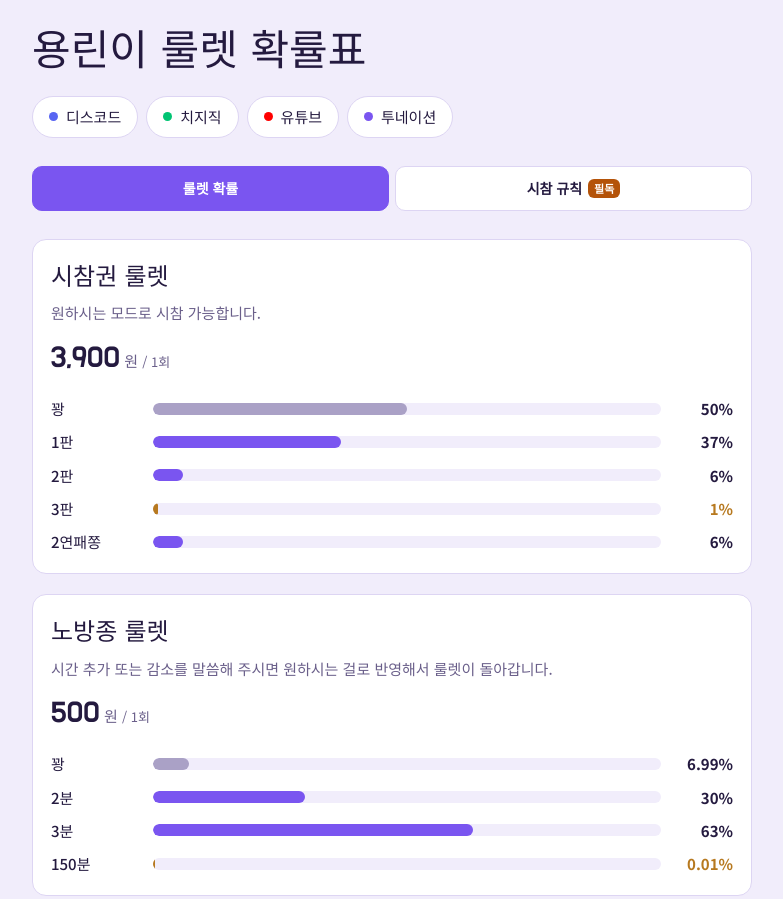
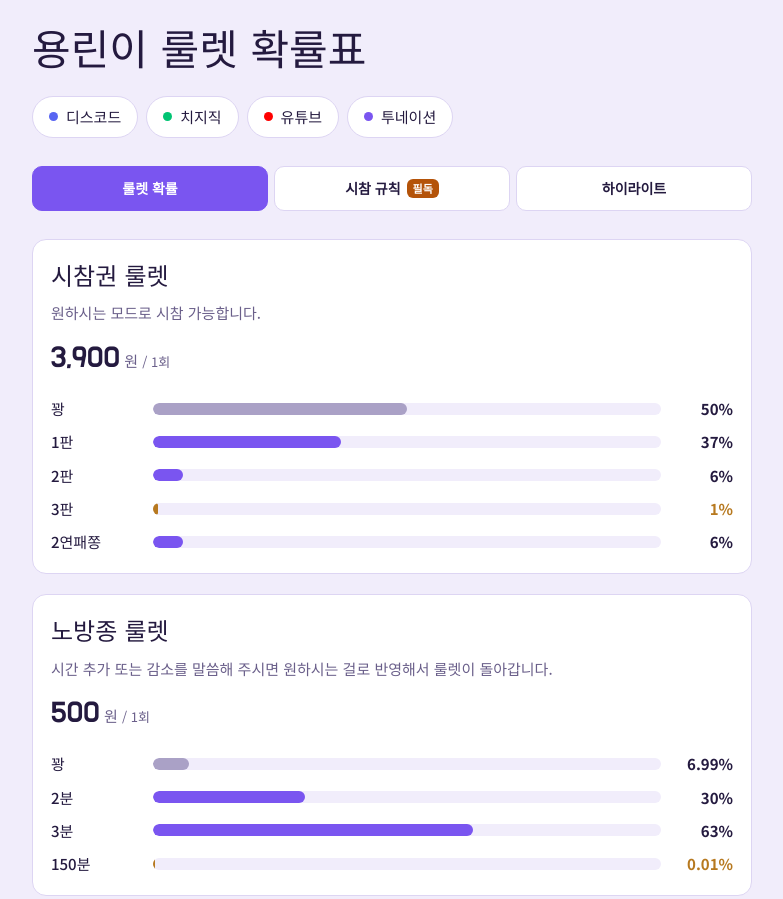
Before and after one commit to yonglin222/roulette-odds, a plain HTML site: page index.html in a window 1280 px wide. Shown: the top 899 px of the page, without its empty margins (248-1031 px from the left). Drawn offline with Linux system fonts and the light colour scheme.

Commit message:
시청자 페이지 갱신: 하이라이트 영상 추가

```diff
--- a/index.html
+++ b/index.html
@@ -121,7 +121,7 @@ button:focus-visible,input:focus-visible{outline:2px solid var(--accent);outline
 
 
     <nav class="lnk" id="lk" aria-label="바로가기"><a href="https://discord.gg/qP7RgRrHwA" target="_blank" rel="noopener noreferrer"><i style="background:#5865f2"></i>디스코드</a><a href="https://chzzk.naver.com/042244791150a7e8fec85f933679bbe3" target="_blank" rel="noopener noreferrer"><i style="background:#00c473"></i>치지직</a><a href="https://www.youtube.com/@yonglin_e" target="_blank" rel="noopener noreferrer"><i style="background:#ff0000"></i>유튜브</a><a href="https://toon.at/donate/yonglin" target="_blank" rel="noopener noreferrer"><i style="background:var(--accent)"></i>투네이션</a></nav>
-    <div class="tabs" role="tablist"><a href="#odds" data-tab="odds" role="tab" aria-selected="true">룰렛 확률</a><a href="#rules" data-tab="rules" role="tab" aria-selected="false">시참 규칙<span class="must">필독</span></a></div>
+    <div class="tabs" role="tablist"><a href="#odds" data-tab="odds" role="tab" aria-selected="true">룰렛 확률</a><a href="#rules" data-tab="rules" role="tab" aria-selected="false">시참 규칙<span class="must">필독</span></a><a href="#clips" data-tab="clips" role="tab" aria-selected="false">하이라이트</a></div>
     <main><div class="pnl" id="p-odds"><section class="card">
       <div><h2>시참권 룰렛</h2><p class="sub" style="margin:4px 0 0">원하시는 모드로 시참 가능합니다.</p>
         <div class="price"><b>3,900</b> 원 <span>/ 1회</span></div></div>
@@ -134,6 +134,7 @@ button:focus-visible,input:focus-visible{outline:2px solid var(--accent);outline
       <div class="pv" data-pv="1" style="display:contents"><div class="rows"><div class="row miss"><span class="nm">꽝</span><div class="bar"><i style="width:6.989999999999999%"></i></div><span class="pc">6.99%</span></div><div class="row "><span class="nm">2분</span><div class="bar"><i style="width:29.999999999999993%"></i></div><span class="pc">30%</span></div><div class="row "><span class="nm">3분</span><div class="bar"><i style="width:62.999999999999986%"></i></div><span class="pc">63%</span></div><div class="row rare"><span class="nm">150분</span><div class="bar"><i style="width:0.009999999999999998%"></i></div><span class="pc">0.01%</span></div></div>
     </div></section><section class="card"><div class="acct"><span class="acl">계좌 후원</span><div class="acn"><b id="acb">신한 110506583920</b><button type="button" id="cp">복사</button></div><span class="ach" id="ach">예금주 김용민</span><p class="gd" id="agd">입금하신 뒤 방송 채팅에 원하시는 룰렛(시참권 / 시간추가 / 시간감소)을 적어 주시면 바로 돌려드려요.<br>후원은 자율이고, 룰렛 결과는 방송에서 바로 공개해드립니다.</p></div>
     </section></div><div class="pnl" id="p-rules"><section class="card"><h2 id="rt">시참 규칙</h2><div id="rv" style="display:contents"><div class="rn">시참 전 반드시 읽어주세요!</div><p class="ri">함께 즐겁고 매너 있는 방송을 만들기 위한 시참 규칙입니다.<br>시참 신청 전 아래 내용을 반드시 필독해 주세요!</p><div class="rs"><h3>0. 시참 참여 안내</h3><ul class="rl"><li>'시참권 (3900치즈)' 사용을 통해서만 시참이 가능합니다.<small>(단, 지인/합방 및 특정 콘텐츠 진행 시에는 시참권 사용은 제한됩니다.)</small></li></ul></div><div class="rs"><h3>1. 필수 및 금지 규칙 (위반 시 경고 없이 제재)</h3><ul class="rl"><li>마이크 사용 필수 (음성 소통 불가 시 시참 불가)</li><li>과한 훈수, 지적, 불평불만, 억까, 정색 금지</li><li>팀원 및 적팀과의 분쟁 금지 (이상한 유저는 대응하지 마시고 차단해 주세요!)</li><li>과한 장난, 선 넘는 행동, 트롤링, 비매너 플레이 시 [즉시 영구 시참 불가]</li></ul></div><div class="rs"><h3>2. 방송 매너 및 홍보 제재 (필독!)</h3><ul class="rl"><li>닉네임 제재: '치지직', 'YouTube' 등 타 플랫폼 및 방송 관련 단어가 포함된 닉네임은 시참이 불가능 합니다.</li><li>방송 채팅창에서 합방 요청 하지 말아주세요<small>(합방을 원하시면 개인 디코로 연락주세요)</small></li></ul></div><div class="rs"><h3>3. 경쟁전 시참 규칙</h3><ul class="rl"><li>반드시 '본계정(가장 티어가 높은 본인 명의 계정)'으로만 시참 가능합니다. (부계정/남의계정 금지)</li><li>방장과 티어가 맞지 않는 분들은 경쟁전 시참은 불가능합니다. (티어를 맞추기 위한 부계정도 금지)</li></ul></div><div class="rs"><h3>4. 친목 방지 호칭 규칙</h3><p class="rp">시참 중 시청자 간 사적인 친목 방지를 위해 아래 호칭으로 불러주세요.</p><ul class="rl"><li>발로란트: 요원 이름 (예: 레이나님, 제트님)</li><li>방장은 자유롭게 부르셔도 됩니다!</li></ul></div><p class="ro">필독해 주셔서 감사합니다. 서로 존중하며 매너 있게 즐겜해요!</p></div>
+    </section></div><div class="pnl" id="p-clips"><section class="card"><h2>하이라이트</h2><div id="cv" style="display:contents"><div class="clips"><a class="clip" href="https://www.youtube.com/shorts/vQtpkvivGKI" target="_blank" rel="noopener noreferrer"><span class="th"><img src="https://i.ytimg.com/vi/vQtpkvivGKI/hqdefault.jpg" alt="" loading="lazy" onerror="this.remove()"><i class="pl"></i></span><span class="ct">같은팀들이 감탄한 IQ 300 페이크 플레이</span><span class="cs">YouTube</span></a></div></div>
     </section></div></main>
     </div>
 <script>
```
